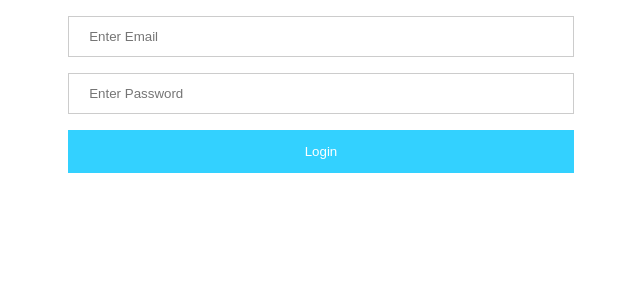
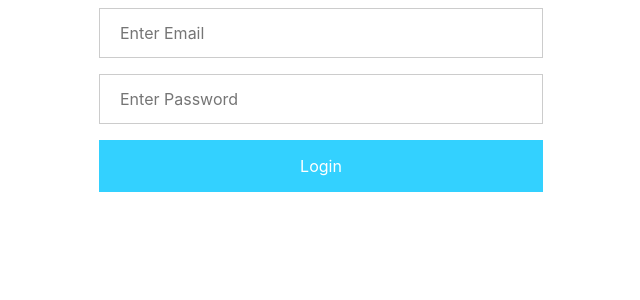
Before and after one commit to oufa41/angular-crud-operations, an Angular app: page / in a window 1280 px wide. Shown: the top 300 px of the page, without its empty margins (319-959 px from the left). Built offline with nearby package versions, Linux system fonts and the light colour scheme.

Commit message:
installed bootstrap

```diff
--- a/package.json
+++ b/package.json
@@ -19,8 +19,10 @@
     "@angular/platform-browser": "~8.2.14",
     "@angular/platform-browser-dynamic": "~8.2.14",
     "@angular/router": "~8.2.14",
+    "bootstrap": "^4.4.1",
     "global": "^4.4.0",
     "net": "^1.0.2",
+    "ngx-bootstrap": "^5.3.2",
     "rxjs": "~6.4.0",
     "sockjs-client": "^1.4.0",
     "stompjs": "^2.3.3",
--- a/src/styles.css
+++ b/src/styles.css
@@ -1 +1,2 @@
 /* You can add global styles to this file, and also import other style files */
+@import '~bootstrap/dist/css/bootstrap.min.css';
```
Also changed, not shown: 1 other file (tests, documents, lock files or other folders).
